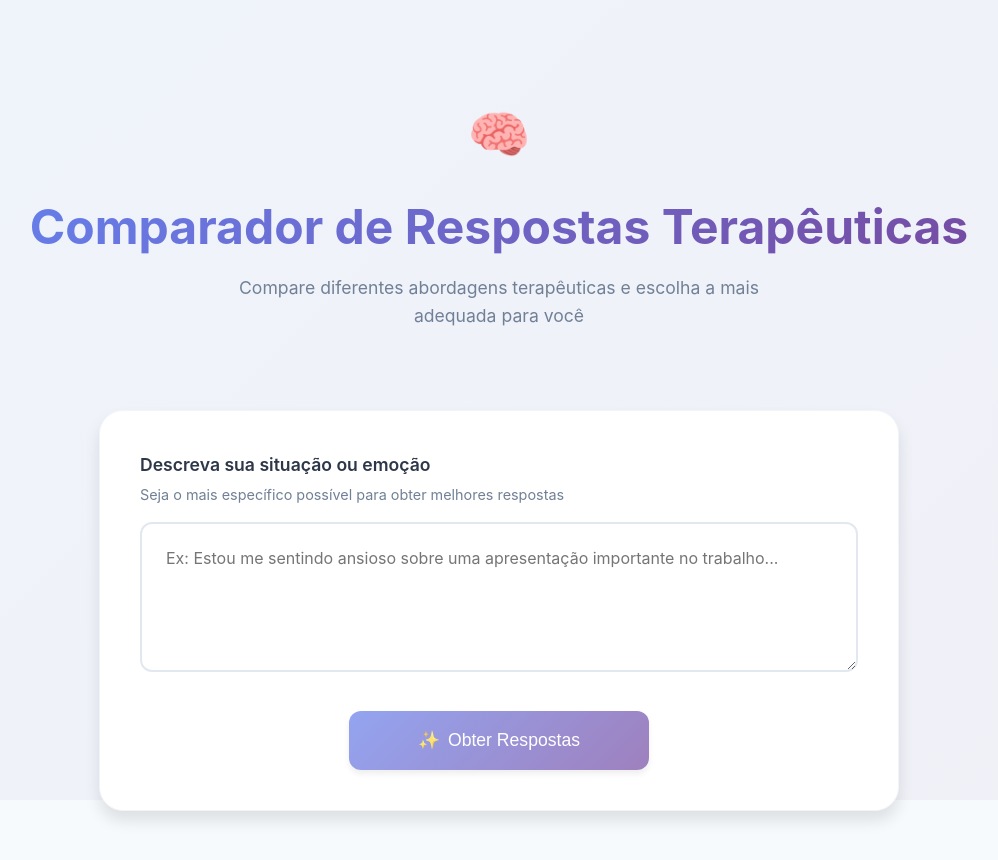
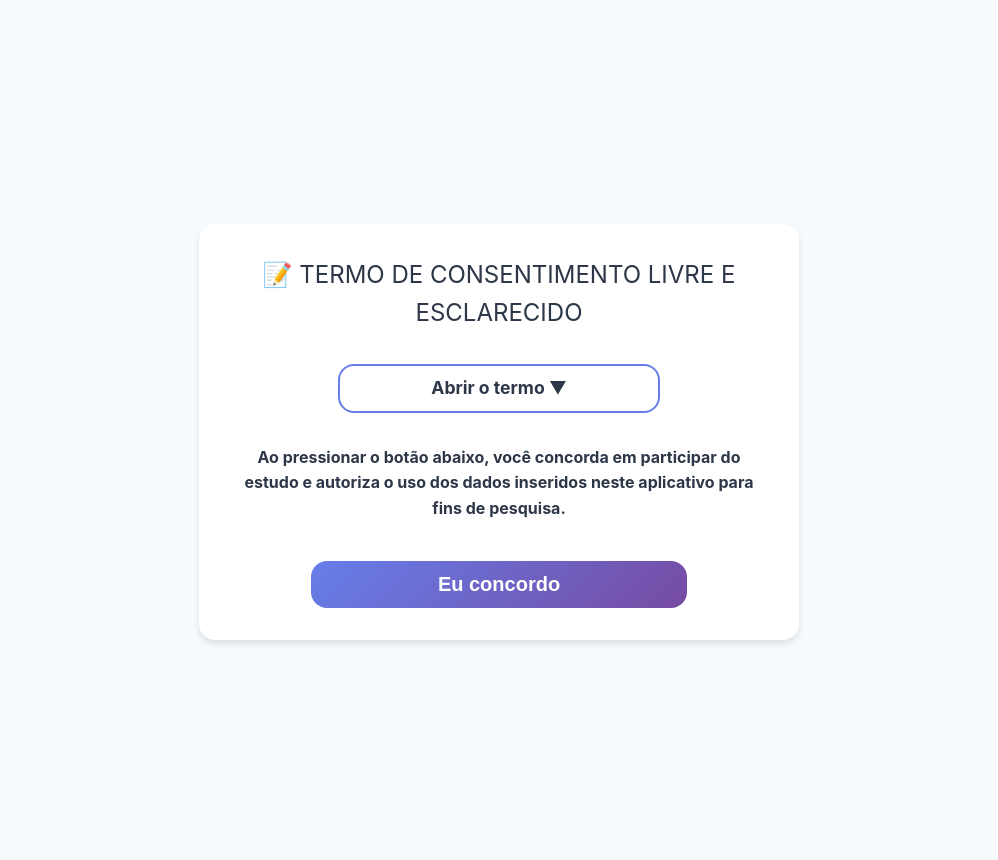
Before and after one commit to Afonso247/chat-comp-front, a Vue app: page / in a window 1280 px wide. Shown: the top 860 px of the page, without its empty margins (141-1139 px from the left). Built offline with nearby package versions, Linux system fonts and the light colour scheme.

Commit message:
feat: Termo de Consentimento Livre e Esclarecido (TCLE)

```diff
--- a/src/App.vue
+++ b/src/App.vue
@@ -1,5 +1,93 @@
 <template>
-  <div class="app-container">
+  <!-- Consent Screen -->
+  <div class="consent-container" v-if="!consentGiven">
+    <div class="consent-content">
+      <h2>📝 TERMO DE CONSENTIMENTO LIVRE E ESCLARECIDO</h2>
+      <p v-if="!showConsentText" @click="toggleConsentText" class="toggle-consent">
+        Abrir o termo <span>▼</span>
+      </p>
+      <p v-else @click="toggleConsentText" class="toggle-consent">Fechar o termo <span>▲</span></p>
+      <div v-show="showConsentText" class="consent-dropdown">
+        <div class="consent-text">
+          <p>
+            O(A) Senhor(a) está sendo convidado(a) a participar de uma pesquisa. Por favor, leia
+            este documento com bastante atenção antes de assiná-lo. Caso haja alguma palavra ou
+            frase que o(a) senhor(a) não consiga entender, converse com o pesquisador responsável
+            pelo estudo ou com um membro da equipe desta pesquisa para esclarecê-los.
+          </p>
+          <p>
+            A proposta deste termo de consentimento livre e esclarecido (TCLE) é explicar tudo sobre
+            o estudo e solicitar a sua permissão para participar do mesmo.
+          </p>
+          <p>
+            O objetivo desta pesquisa é Promover a democratização do acesso aos cursos de Tecnologia
+            da Informação do Campus Igarassu através de um conjunto de ações que integram a
+            extensão, o ensino e a pesquisa de forma indissociável e tem como justificativa promover
+            o conhecimento sobre os cursos de Tecnologia da Informação do Campus Igarassu.
+          </p>
+          <p>
+            Se o(a) Sr.(a) aceitar participar da pesquisa, os procedimentos envolvidos em sua
+            participação são os seguintes: Coleta de dados anônimos sobre o perfil do estudante e
+            sua avaliação do material didático utilizado nos componentes curriculares de introdução
+            à programação Campus Igarassu.
+          </p>
+          <p>
+            Toda pesquisa com seres humanos envolve algum tipo de risco. No nosso estudo, os
+            possíveis riscos ou desconfortos decorrentes da participação na pesquisa são quebra do
+            sigilo e confidencialidade dos dados.
+          </p>
+          <p>
+            Contudo, esta pesquisa também pode trazer benefícios. Os possíveis benefícios
+            resultantes da participação na pesquisa são melhoria do material didático nos
+            componentes curriculares de introdução à programação Campus Igarassu e democratização do
+            conhecimento sobre o que se estuda nos cursos de tecnologia da informação do Campus
+            Igarassu.
+          </p>
+          <p>
+            Sua participação na pesquisa é totalmente voluntária, ou seja, não é obrigatória. Caso
+            o(a) Sr.(a) decida não participar, ou ainda, desistir de participar e retirar seu
+            consentimento durante a pesquisa, não haverá nenhum prejuízo à avaliação curricular que
+            você recebe ou possa vir a receber na instituição.
+          </p>
+          <p>
+            Não está previsto nenhum tipo de pagamento pela sua participação na pesquisa e o(a)
+            Sr.(a) não terá nenhum custo com respeito aos procedimentos envolvidos.
+          </p>
+          <p>
+            Caso ocorra algum problema ou dano com o(a) Sr.(a), resultante de sua participação na
+            pesquisa, o(a) Sr.(a) receberá todo o atendimento necessário, sem nenhum custo pessoal e
+            garantimos indenização diante de eventuais fatos comprovados, com nexo causal com a
+            pesquisa.
+          </p>
+          <p>
+            Solicitamos também sua autorização para apresentar os resultados deste estudo em eventos
+            das áreas dos cursos do Campus Igarassu, em revista científica nacional e/ou
+            internacional. Por ocasião da publicação dos resultados, seus dados pessoais serão
+            mantidos em sigilo absoluto, bem como em todas fases da pesquisa.
+          </p>
+          <p>
+            É assegurada a assistência durante toda pesquisa, bem como é garantido ao Sr.(a), o
+            livre acesso a todas as informações e esclarecimentos adicionais sobre o estudo e suas
+            consequências, enfim, tudo o que o(a) Sr.(a) queira saber antes, durante e depois da sua
+            participação.
+          </p>
+          <p>
+            Caso o(a) Sr.(a) tenha dúvidas, poderá entrar em contato com o pesquisador responsável
+            Allan Diego Silva Lima, pelo telefone 81 998581583, endereço BR-101, KM 29, Igarassu -
+            PE, 53659-899 e/ou pelo e-mail allan.lima@igarassu.ifpe.edu.br.
+          </p>
+        </div>
+      </div>
+      <p class="consent-confirm">
+        Ao pressionar o botão abaixo, você concorda em participar do estudo e autoriza o uso dos
+        dados inseridos neste aplicativo para fins de pesquisa.
+      </p>
+      <button class="consent-button" @click="handleConsent">Eu concordo</button>
+    </div>
+  </div>
+
+  <!-- Main App Screen -->
+  <div class="app-container" v-else>
     <div class="background-pattern"></div>
 
     <div class="container">
@@ -179,6 +267,8 @@ import axios from 'axios'
 export default {
   data() {
     return {
+      consentGiven: false,
+      showConsentText: false,
       prompt: '',
       responses: [],
       loading: false,
@@ -189,6 +279,13 @@ export default {
     }
   },
   methods: {
+    toggleConsentText() {
+      this.showConsentText = !this.showConsentText
+    },
+    handleConsent() {
+      this.consentGiven = true
+      localStorage.setItem('consentGiven', 'true')
+    },
     shuffleArray(array) {
       const shuffled = [...array]
       for (let i = shuffled.length - 1; i > 0; i--) {
@@ -285,6 +382,12 @@ export default {
       this.confirmingVote = false
     },
   },
+  // mounted() {
+  //   // Verificar localStorage para manter consentimento em futuras visitas
+  //   if (localStorage.getItem('consentGiven') === 'true') {
+  //     this.consentGiven = true
+  //   }
+  // },
 }
 </script>
 
@@ -328,6 +431,64 @@ body {
   line-height: 1.6;
   color: var(--text-primary);
   background: var(--background);
+}
+
+/* Consent Screen */
+.consent-container {
+  display: flex;
+  justify-content: center;
+  align-items: center;
+  min-height: 100vh;
+  background: var(--background);
+  padding: 1rem;
+}
+.consent-content {
+  background: var(--surface);
+  padding: 2rem;
+  border-radius: 1rem;
+  max-width: 600px;
+  text-align: center;
+  overflow-y: auto;
+  box-shadow: 0 4px 6px rgba(0, 0, 0, 0.1);
+}
+.consent-content h2 {
+  font-size: 1.5rem;
+  margin-bottom: 1rem;
+}
+.consent-content .toggle-consent {
+  font-size: 1.1rem;
+  font-weight: bold;
+  margin: 2rem auto;
+  width: 60%;
+  border: 2px solid var(--primary);
+  padding: 0.5rem;
+  border-radius: 16px;
+  cursor: pointer;
+}
+.consent-content p {
+  font-size: 1rem;
+  margin: 1rem auto;
+}
+.consent-content .consent-confirm {
+  font-size: 1rem;
+  margin: 1rem auto;
+  font-weight: bold;
+}
+.consent-dropdown {
+  margin-top: 1rem;
+  transition: max-height 0.3s ease;
+}
+.consent-button {
+  background: linear-gradient(135deg, #667eea 0%, #764ba2 100%);
+  color: #fff;
+  width: 70%;
+  margin-top: 1.5rem;
+  padding: 0.75rem 1.5rem;
+  font-size: 1.25rem;
+  font-weight: bold;
+  border: none;
+  border-radius: 1rem;
+  cursor: pointer;
 }
 
 /* Container and Layout */
```
